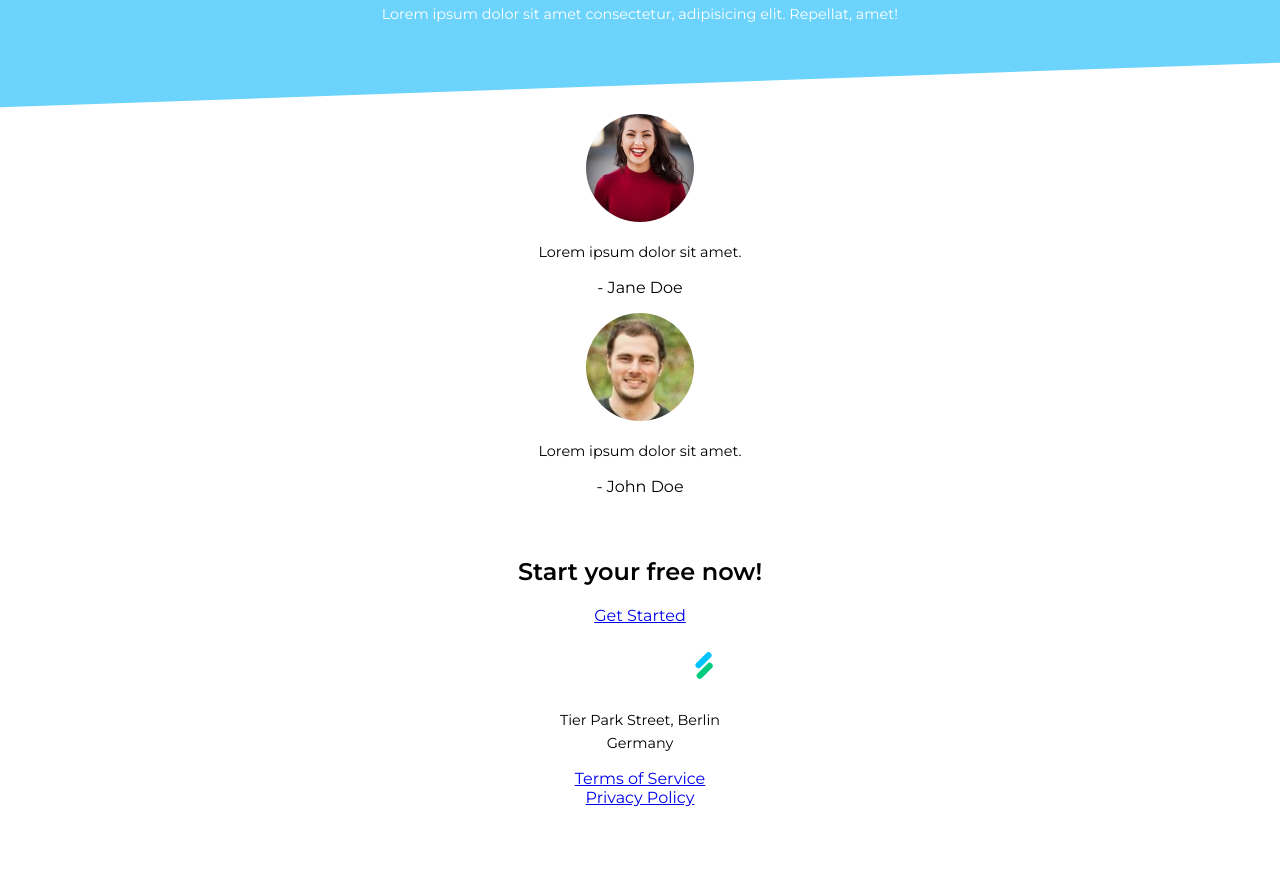
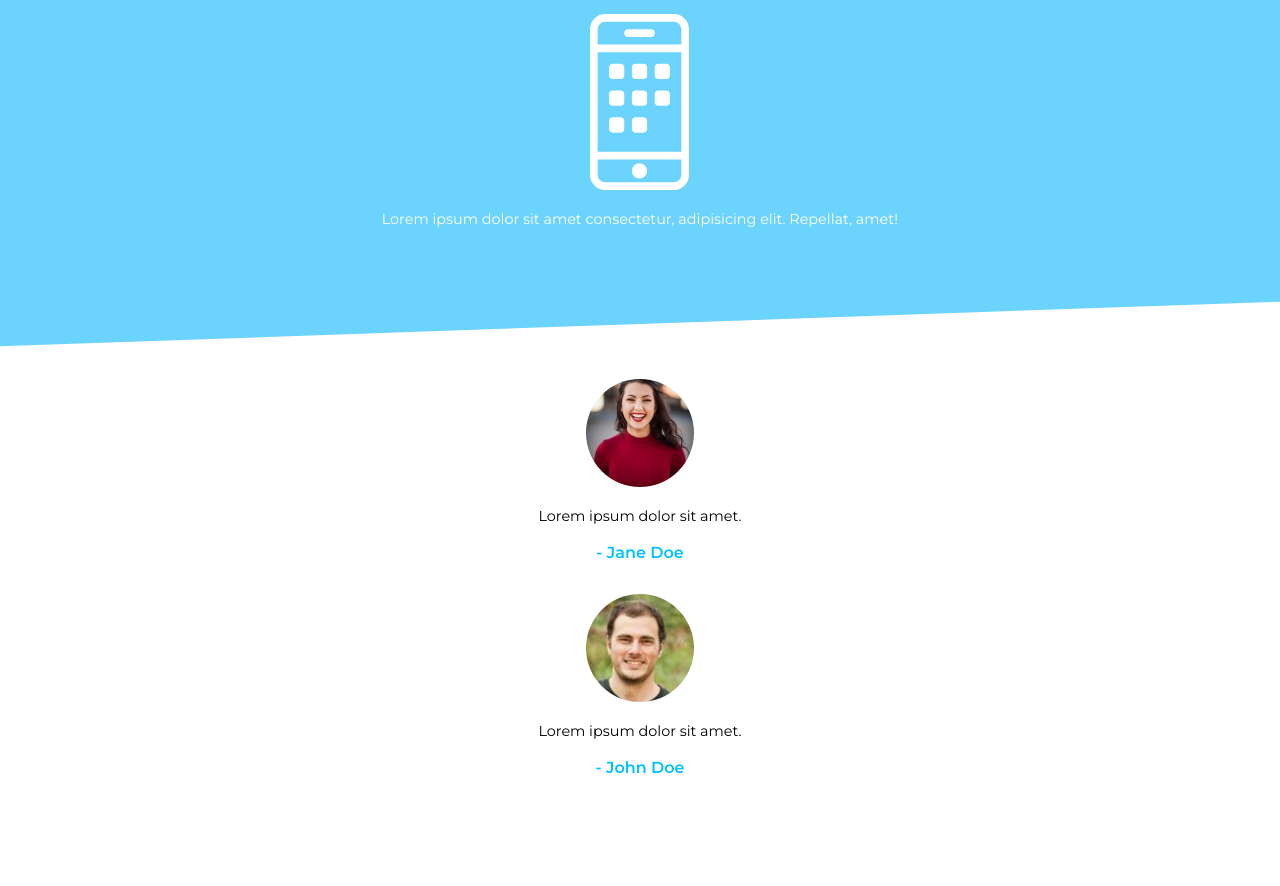
Before and after one commit to muhammadadeelinfo/portal, a plain HTML site: page index.html in a window 1280 px wide. Shown: the part 1454-2340 px from the top of the page. Before the commit the page ends 2274 px from the top, so only its background shows below. Drawn offline with Linux system fonts and the light colour scheme.

Commit message:
added css styling

```diff
--- a/main.scss
+++ b/main.scss
@@ -70,3 +70,86 @@ header {
   border-radius: 50%;
   z-index: -1;
 }
+.blue-container ul li {
+  margin-bottom: 3em;
+}
+.blue-container ul li p {
+  padding: 0 0.5em;
+}
+.blue-container img {
+  width: 14%;
+}
+.blue-container ul li:nth-child(3) img {
+  width: 8%;
+}
+.gray-container {
+  background: F6F6F6;
+  padding: 4em 0 2em;
+  margin-top: -3%;
+}
+.gray-container ul li {
+  margin-bottom: 2em;
+}
+figcaption {
+  font-weight: bold;
+  color: #00c2ff;
+}
+h2 {
+  margin-top: 7%;
+}
+.cta {
+  text-decoration: none;
+  background-color: #00cc80;
+  width: calc(100% - 1em);
+  display: block;
+  border-radius: 20px;
+  font-size: 1.3em;
+  color: white;
+  padding: 0.5em;
+  position: relative;
+  z-index: 4;
+}
+
+.footer-container {
+  width: 100%;
+  background: rgb(70, 68, 68);
+  border-top-right-radius: 40px;
+  transform: skewY(2deg);
+  color: white;
+  padding: 3em o;
+}
+.footer-container .container {
+  transform: skewY(-2deg);
+}
+.footer-container:before {
+  content: "";
+  width: 40px;
+  height: 40px;
+  background-color: rgb(70, 68, 68);
+  position: absolute;
+  top: -39px;
+  left: 0;
+  z-index: -2;
+}
+.footer-container:after {
+  content: "";
+  width: 80px;
+  height: 80px;
+  background-color: rgb(255, 255, 255);
+  position: absolute;
+  top: -80px;
+  left: 0;
+  border-radius: 50%;
+  z-index: -1;
+}
+.footer-links {
+  margin: 0 auto;
+}
+
+.footer-links li {
+  display: inline-block;
+}
+.footer-links li a {
+  color: #9d9d9d;
+  font-size: 0.8em;
+}
```
Also changed, not shown: main.css, 1 other file.
